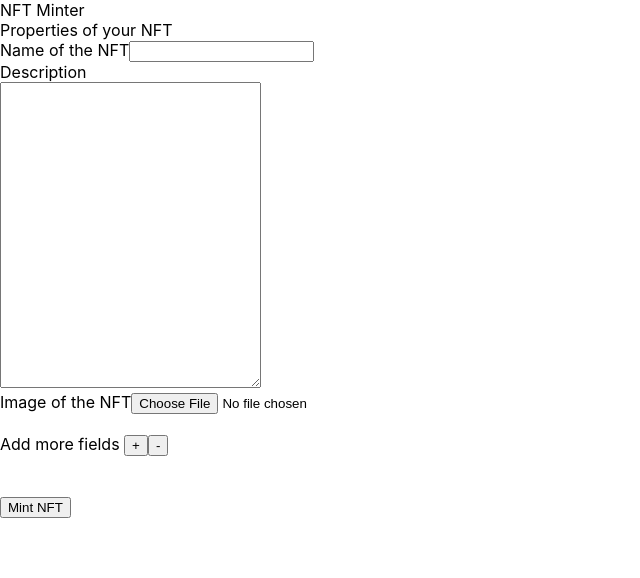
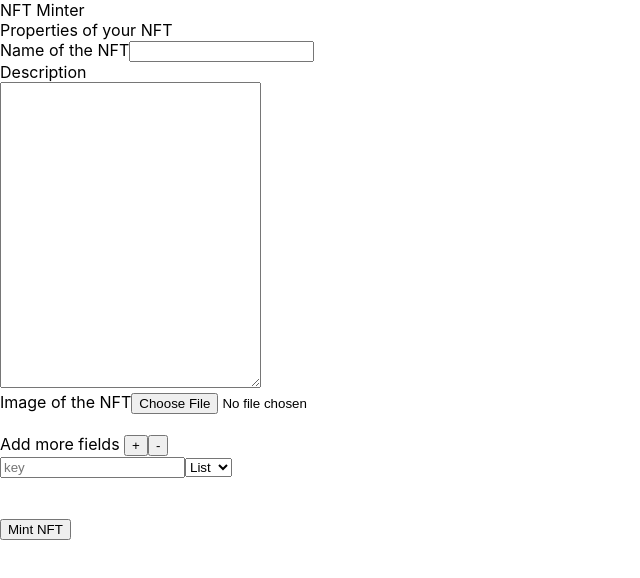
Before and after one commit to yvesbou/nft-minter, a React (Create React App) app: page / in a window 1280 px wide. Shown: the top 578 px of the page, without its empty margins (0-640 px from the left). Built offline with nearby package versions, Linux system fonts and the light colour scheme.

Commit message:
changes created during pairprogramming, trying to create nested input fields

```diff
--- a/src/components/Form/form.js
+++ b/src/components/Form/form.js
@@ -1,36 +1,68 @@
-import React, {useState} from "react"
+import React, { useState } from "react"
 import UploadAndDisplayImage from 'components/ImageUpload/imageUpload';
 import ChangeNumFields from "components/ChangeNumFields/changeNumFields";
 
+class MetadataField {
+    constructor(label = '', type = 'List', value = '') {
+        this.label = label;
+        this.type = type;
+        this.value = value;
+    }
+}
+
 const Form = () => {
-    const [numAdditionalFields, setNumAdditionalFields] = useState(0)
+    const [metadataFields, setMetadataFields] = useState([new MetadataField()])
 
     const incrementFields = (e) => {
         e.preventDefault();
-        setNumAdditionalFields(numAdditionalFields + 1);
+        setMetadataFields([...metadataFields, new MetadataField()]);
       };
 
     const decrementFields = (e) => {
         e.preventDefault();
-        if (numAdditionalFields === 0) return;
-        setNumAdditionalFields(numAdditionalFields - 1);
+        if (metadataFields.length === 0) return;
+        setMetadataFields(prevState =>
+            [...prevState.slice(0,-1)]
+        )
     };
 
     const renderAdditionalInputFields = () => {
         let inputFields = [];
-        for (var i = 0; i < numAdditionalFields; i++) {
+        //console.log(metadataFields);
+        metadataFields.forEach((field, i) => {
+            //console.log(field);
             inputFields.push(
-            <li style={{"listStyle": "none"}} key={`${i}-additional-element`} >
-                <input type="text" name={`${i}-additional-element`} id={`${i}-additional-element`} placeholder="attributes"></input>
-                <ul>
-                    <li style={{"listStyle": "none"}} key={`${i}-additional-sub-element`}>
-                        <input type="text" name={`${i}-additional-sub-element-key`} id={`${i}-additional-sub-element-key`} placeholder="eye-color"></input>
-                        <input type="text" name={`${i}-additional-sub-element-value`} id={`${i}-additional-sub-element-value`} placeholder="red"></input>
-                    </li>
-                </ul>
-            </li>
+                <li style={{"listStyle": "none"}} key={`${i}-additional-element`} >
+                    <input defaultValue={field.label} onChange={(e) => {
+                        metadataFields[i].label = e.target.value;
+                        setMetadataFields(metadataFields);
+                    }} type="text" name={`${i}-additional-element`} id={`${i}-additional-element`} placeholder="key"></input>
+
+                    <select defaultValue={field.type} name="metadataFieldType" id="metadataFieldType" onChange={(e) =>{
+                        metadataFields[i].type = e.target.value;
+                        setMetadataFields(metadataFields);
+                    }}>
+                        <option value="String">Text</option>
+                        <option value="List">List</option>
+                    </select>
+
+                    {field.type === 'String' && (
+                        <input  defaultValue={field.value}
+                                onChange={(e) => {
+                                    metadataFields[i].value = e.target.value;
+                                    setMetadataFields(metadataFields);
+                                }}
+                                type="text"
+                                name={`${i}-additional-element`}
+                                id={`${i}-additional-element`}
+                                placeholder="value" />
+                    )}
+                    {/* {field.type === 'List' && (
+                        renderAdditionalInputFields()
+                    )} */}
+                </li>
             )
-        }
+        });
         return inputFields
     }
 
@@ -49,7 +81,7 @@ const Form = () => {
             <br></br>
             <ChangeNumFields
                 props={{
-                    numAdditionalFields: numAdditionalFields,
+                    numAdditionalFields: metadataFields,
                     incrementFields: incrementFields,
                     decrementFields: decrementFields
                 }}/>
@@ -57,7 +89,7 @@ const Form = () => {
             {renderAdditionalInputFields()}
             <br></br>
             <br></br>
-            <input type="submit" value="Mint NFT"></input>
+            <input type="submit" value="Mint NFT" onClick={() => console.log(metadataFields)}></input>
         </form>
     )
 }
```
Also changed, not shown: 1 other file (tests, documents, lock files or other folders).
